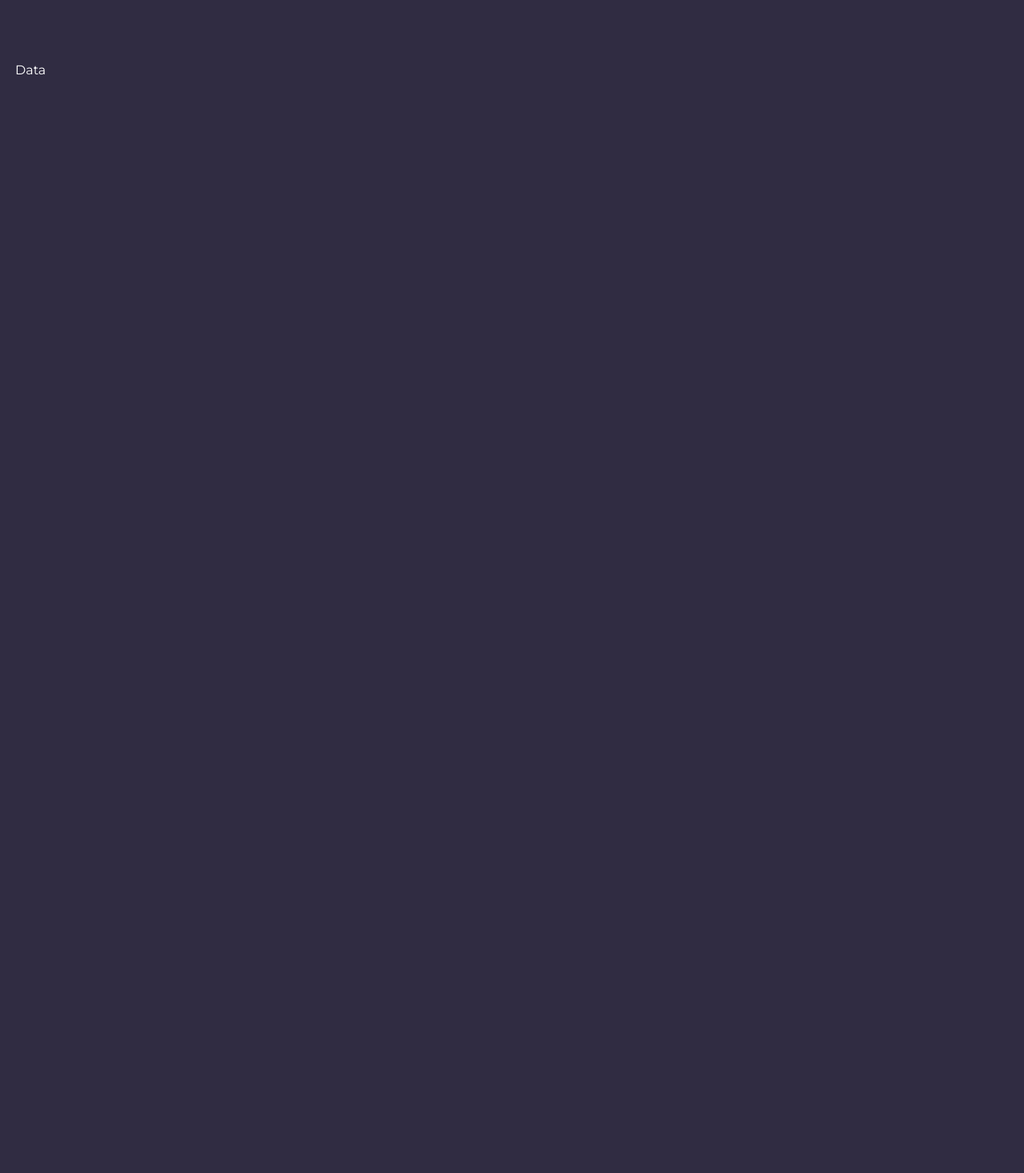
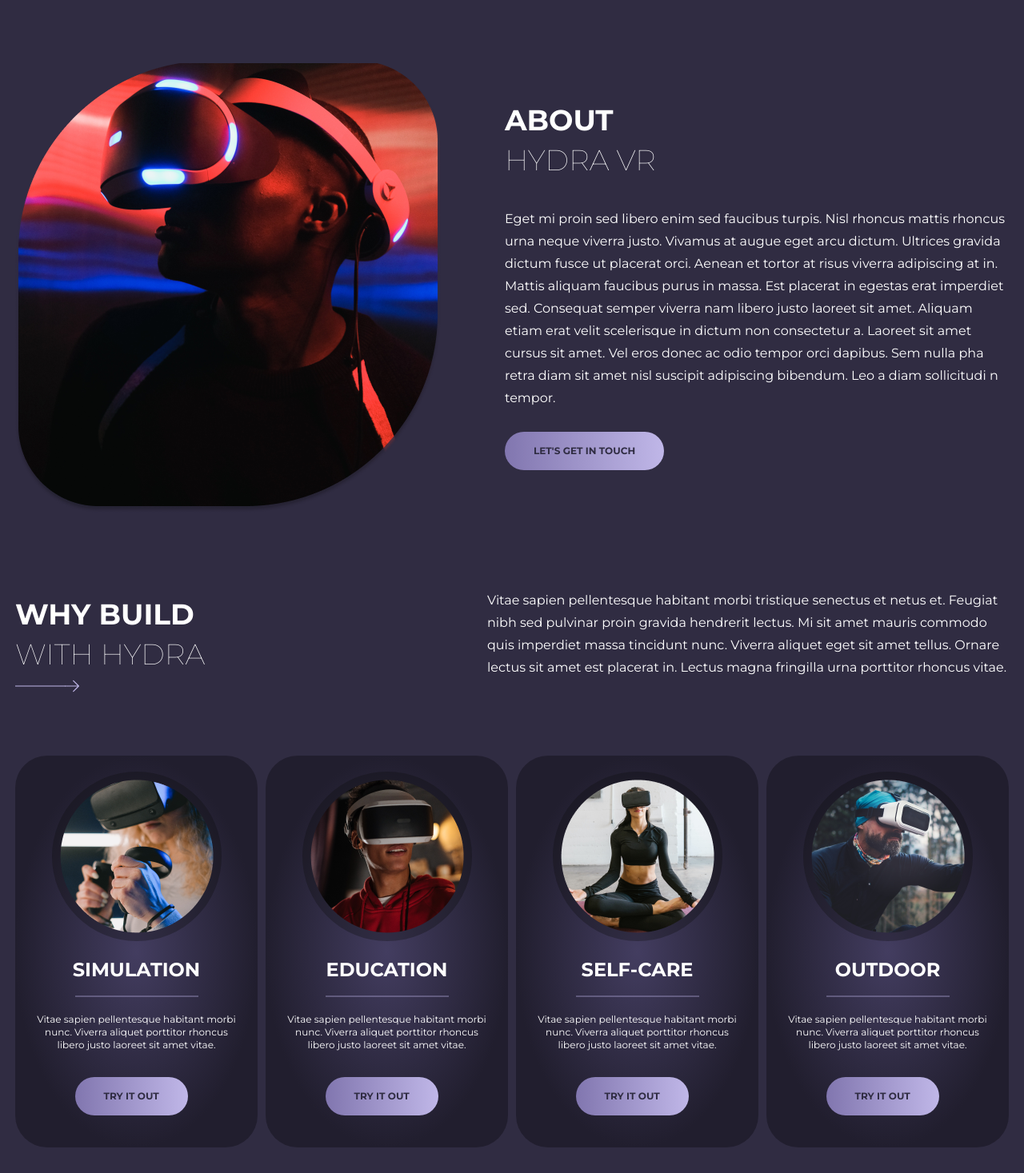
Before and after one commit to DmitryMass/hydra-landing, a Next.js app: page / in a window 1280 px wide. Shown: the part 1323-2790 px from the top of the page at 80% size. Before the commit the page ends 1423 px from the top, so only its background shows below. Built offline with nearby package versions, Linux system fonts and the light colour scheme.

Commit message:
added service section

```diff
--- a/src/components/home/AboutSection.tsx
+++ b/src/components/home/AboutSection.tsx
@@ -1,10 +1,34 @@
 import { FC } from 'react';
 import { Container } from '../layouts/Container';
+import { Titles } from '../ui/Titles';
+import { MainButton } from '../ui/MainButton';
 
 export const AboutSection: FC = () => {
   return (
-    <section>
-      <Container></Container>
+    <section className="mb-24">
+      <Container classNameModificator="max-lg:flex-col flex items-center justify-between gap-10 max-lg:gap-5">
+        <div>
+          <img src="/images/about-img.png" alt="aboutimg" />
+        </div>
+        <div className="max-w-[630px] w-full">
+          <Titles title="About" subtitle="Hydra vr" />
+          <p className="text-sm16 max-sm:text-s14 mb-7">
+            Eget mi proin sed libero enim sed faucibus turpis. Nisl rhoncus
+            mattis rhoncus urna neque viverra justo. Vivamus at augue eget arcu
+            dictum. Ultrices gravida dictum fusce ut placerat orci. Aenean et
+            tortor at risus viverra adipiscing at in. Mattis aliquam faucibus
+            purus in massa. Est placerat in egestas erat imperdiet sed.
+            Consequat semper viverra nam libero justo laoreet sit amet. Aliquam
+            etiam erat velit scelerisque in dictum non consectetur a. Laoreet
+            sit amet cursus sit amet. Vel eros donec ac odio tempor orci
+            dapibus. Sem nulla pha retra diam sit amet nisl suscipit adipiscing
+            bibendum. Leo a diam sollicitudi n tempor.
+          </p>
+          <div className="max-lg:text-center">
+            <MainButton children={"Let's get in touch"} />
+          </div>
+        </div>
+      </Container>
     </section>
   );
 };
--- /dev/null
+++ b/src/components/home/ServiceItem.tsx
@@ -0,0 +1,29 @@
+import { FC } from 'react';
+import type { ServiceListType } from '../../../types';
+import { MainButton } from '../ui/MainButton';
+
+type ServiceItemProps = {
+  service: ServiceListType;
+};
+
+export const ServiceItem: FC<ServiceItemProps> = ({
+  service: { desc, img, service },
+}) => {
+  return (
+    <div className="why-hydra-gradient pt-5 px-6 pb-10 flex flex-col justify-center">
+      <div className="mb-5 bg-services rounded-full mx-auto p-2.5">
+        <img src={img} alt="service" />
+      </div>
+      <h3 className="text-md24 uppercase font-bold text-center pb-4">
+        {service}
+      </h3>
+      <span className="max-w-[154px] w-full mx-auto h-[2px] bg-stroke mb-5" />
+      <div className="max-w-[320px] w-full mx-auto text-center">
+        <p className="text-xs12 mb-8">{desc}</p>
+      </div>
+      <div className="max-w-[154px] w-full mx-auto">
+        <MainButton children={'Try it out'} />
+      </div>
+    </div>
+  );
+};
--- /dev/null
+++ b/src/components/home/ServicesSection.tsx
@@ -0,0 +1,19 @@
+import { FC } from 'react';
+import { Container } from '../layouts/Container';
+import { servicesList } from '@/utils/servicesList';
+import { MainButton } from '../ui/MainButton';
+import { ServiceItem } from './ServiceItem';
+
+export const ServicesSection: FC = () => {
+  return (
+    <section className="mb-24">
+      <Container>
+        <div className="grid grid-cols-4 gap-2.5 max-lg:grid-cols-2 max-sm:hidden">
+          {servicesList.map((service) => (
+            <ServiceItem key={service.service} service={service} />
+          ))}
+        </div>
+      </Container>
+    </section>
+  );
+};
--- a/src/components/ui/MainButton.tsx
+++ b/src/components/ui/MainButton.tsx
@@ -17,7 +17,7 @@ export const MainButton: FC<MainButtonProps> = ({
       className={clsx(
         'px-button-x py-button-y uppercase text-xs12 text-blue-80 font-bold rounded-button max-md:text-s14',
         mainButton
-          ? 'bg-gradient-to-r from-slate-500 to-violet-300 text-blue-70'
+          ? 'button-gradient text-blue-70'
           : 'border-2 border-white text-white',
         classNameModificator,
       )}
--- a/src/components/ui/SectionBox.tsx
+++ b/src/components/ui/SectionBox.tsx
@@ -9,14 +9,18 @@ type SectionBoxProps = {
 
 export const SectionBox: FC<SectionBoxProps> = ({ desc, subtitle, title }) => {
   return (
-    <section className="mb-24">
+    <section className="mb-24 max-lg:mb-10">
       <Container classNameModificator="flex items-center justify-between max-lg:justify-center">
         <div className="max-lg:text-center">
-          <p className="text-l36 font-bold mb-2.5 max-lg:text-md26">{title}</p>
+          <p className="text-l36 font-bold mb-2.5 max-lg:text-md26 uppercase">
+            {title}
+          </p>
           <div className="relative">
-            <p className="text-l36 font-thin max-lg:text-md26">{subtitle}</p>
+            <p className="text-l36 font-thin max-lg:text-md26 uppercase">
+              {subtitle}
+            </p>
             <img
-              className="absolute top-0 -right-12 max-lg:hidden"
+              className="absolute h-[40px] max-lg:hidden"
               src="/icons/long-arrow.svg"
               alt="long"
             />
--- /dev/null
+++ b/src/components/ui/Titles.tsx
@@ -0,0 +1,18 @@
+import { FC } from 'react';
+
+type TitlesProps = {
+  title: string;
+  subtitle: string;
+};
+export const Titles: FC<TitlesProps> = ({ subtitle, title }) => {
+  return (
+    <div className="max-lg:text-center max-lg:hidden mb-10">
+      <p className="text-l36 font-bold mb-2.5 max-lg:text-md26 uppercase">
+        {title}
+      </p>
+      <p className="text-l36 font-thin max-lg:text-md26 uppercase">
+        {subtitle}
+      </p>
+    </div>
+  );
+};
--- a/src/pages/index.tsx
+++ b/src/pages/index.tsx
@@ -1,5 +1,7 @@
+import { AboutSection } from '@/components/home/AboutSection';
 import { Contact } from '@/components/home/Contact';
 import { Main } from '@/components/home/Main';
+import { ServicesSection } from '@/components/home/ServicesSection';
 import { Container } from '@/components/layouts/Container';
 import { SectionBox } from '@/components/ui/SectionBox';
 import { ThemeSwitcher } from '@/components/ui/ThemeSwitcher';
@@ -16,13 +18,17 @@ const Home: FC = () => {
       <Main />
       <Contact />
       <SectionBox
-        title="INTRODUCTION"
-        subtitle="TO HYDRA VR"
-        desc="Vitae sapien pellentesque habitant morbi tristique senectus et netus et. Feugiat
-nibh sed pulvinar proin gravida hendrerit lectus. Mi sit amet mauris commodo
-quis imperdiet massa tincidunt nunc. Viverra aliquet eget sit amet tellus. Ornare
-lectus sit amet est placerat in. Lectus magna fringilla urna porttitor rhoncus vitae."
+        title="Introduction"
+        subtitle="To hydra vr"
+        desc="Vitae sapien pellentesque habitant morbi tristique senectus et netus et. Feugiat nibh sed pulvinar proin gravida hendrerit lectus. Mi sit amet mauris commodo quis imperdiet massa tincidunt nunc. Viverra aliquet eget sit amet tellus. Ornare lectus sit amet est placerat in. Lectus magna fringilla urna porttitor rhoncus vitae."
       />
+      <AboutSection />
+      <SectionBox
+        title="why build"
+        subtitle="with hydra"
+        desc="Vitae sapien pellentesque habitant morbi tristique senectus et netus et. Feugiat nibh sed pulvinar proin gravida hendrerit lectus. Mi sit amet mauris commodo quis imperdiet massa tincidunt nunc. Viverra aliquet eget sit amet tellus. Ornare lectus sit amet est placerat in. Lectus magna fringilla urna porttitor rhoncus vitae."
+      />
+      <ServicesSection />
     </>
   );
 };
--- a/src/styles/globals.css
+++ b/src/styles/globals.css
@@ -50,3 +50,7 @@ body,
 .burger-gradient {
   background: radial-gradient(50% 50% at 50% 50%, #433d60 0%, #211e2e 100%);
 }
+
+.button-gradient {
+  background: linear-gradient(90deg, #8176af 0%, #c0b7e8 100%);
+}
--- a/src/utils/contactList.ts
+++ b/src/utils/contactList.ts
@@ -1,8 +1,4 @@
-type ContactListType = {
-  logo: string;
-  title: string;
-  subtitle: string;
-};
+import { ContactListType } from '../../types';
 
 export const contactList: ContactListType[] = [
   {
--- /dev/null
+++ b/src/utils/servicesList.ts
@@ -0,0 +1,24 @@
+import type { ServiceListType } from '../../types';
+
+export const servicesList: ServiceListType[] = [
+  {
+    service: 'simulation',
+    img: '/images/simulation-img.png',
+    desc: 'Vitae sapien pellentesque habitant morbi nunc. Viverra aliquet porttitor rhoncus libero justo laoreet sit amet vitae.',
+  },
+  {
+    service: 'education',
+    img: '/images/education-img.png',
+    desc: 'Vitae sapien pellentesque habitant morbi nunc. Viverra aliquet porttitor rhoncus libero justo laoreet sit amet vitae.',
+  },
+  {
+    service: 'self-care',
+    img: '/images/self-care-img.png',
+    desc: 'Vitae sapien pellentesque habitant morbi nunc. Viverra aliquet porttitor rhoncus libero justo laoreet sit amet vitae.',
+  },
+  {
+    service: 'outdoor',
+    img: '/images/outdoor-img.png',
+    desc: 'Vitae sapien pellentesque habitant morbi nunc. Viverra aliquet porttitor rhoncus libero justo laoreet sit amet vitae.',
+  },
+];
--- a/tailwind.config.ts
+++ b/tailwind.config.ts
@@ -45,6 +45,7 @@ const config: Config = {
       backgroundColor: {
         mainImgBg: 'rgba(0, 0, 0, 0.13)',
         stroke: 'rgba(192, 183, 232, 0.33)',
+        services: 'rgba(14, 14, 14, 0.32)',
       },
     },
   },
--- /dev/null
+++ b/types.ts
@@ -0,0 +1,10 @@
+export type ServiceListType = {
+  service: string;
+  img: string;
+  desc: string;
+};
+export type ContactListType = {
+  logo: string;
+  title: string;
+  subtitle: string;
+};
```
Also changed, not shown: public/images/about-img.png (added), 1 other file (tests, documents, lock files or other folders).
